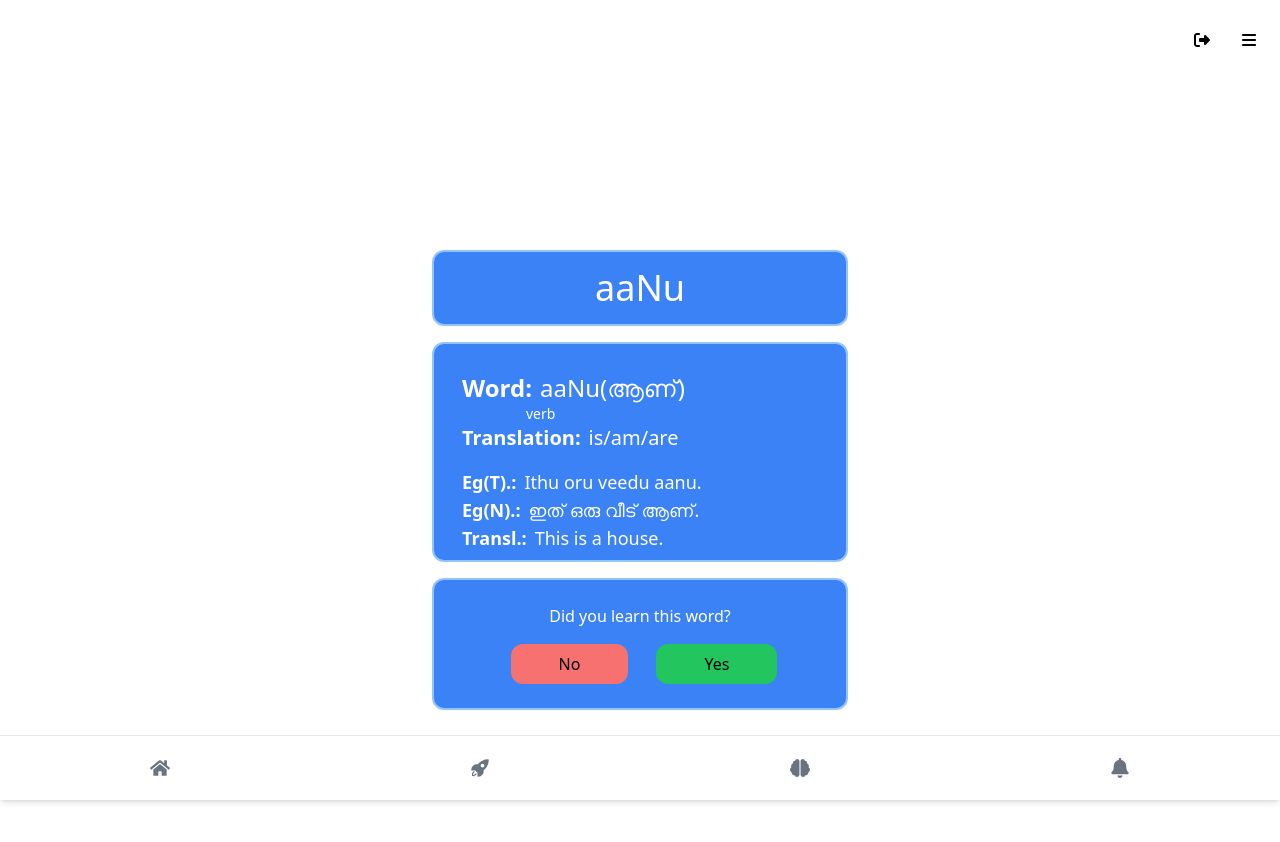
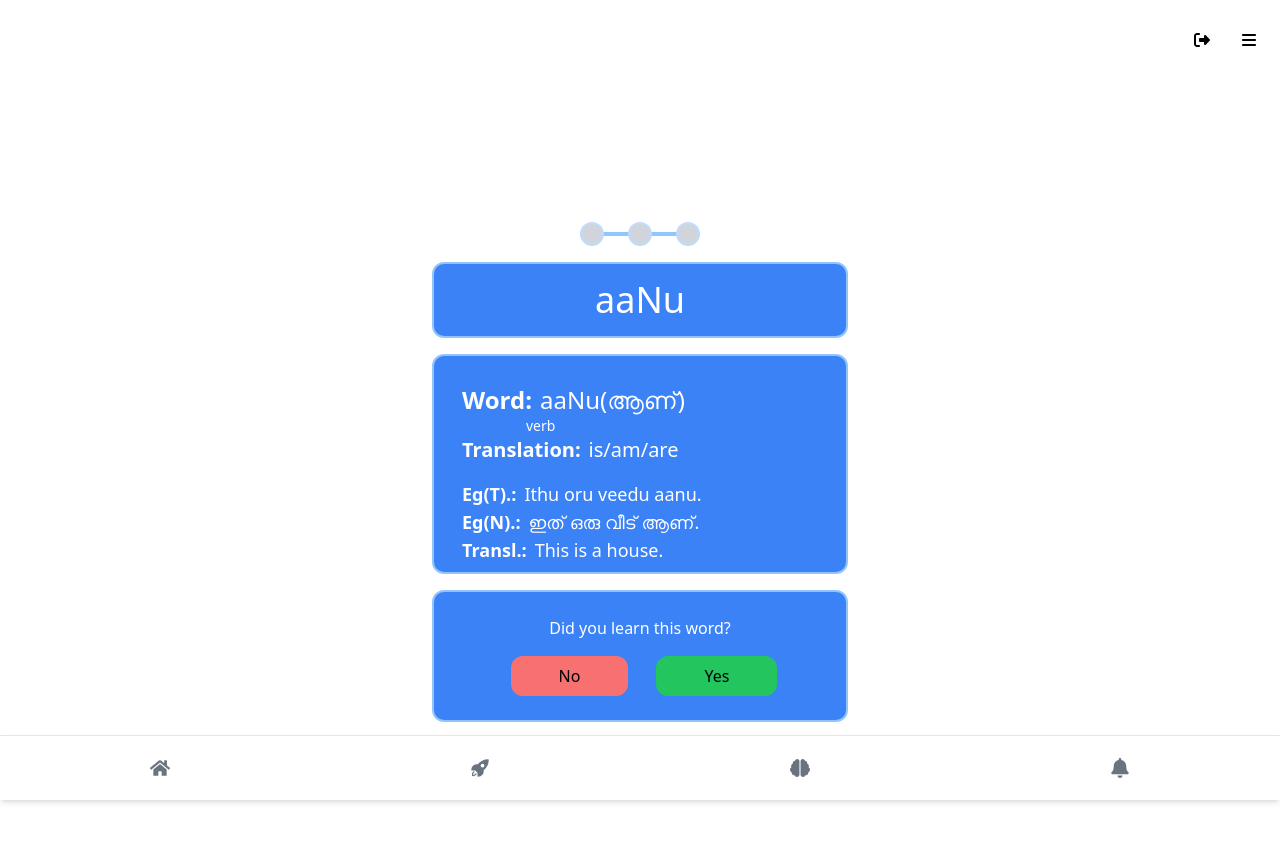
Before and after one commit to sachinkmohan/em-vocab-trainer, a React (Vite) app: page /start-words-game in a window 1280 px wide. Shown: the top 842 px of the page. Built offline with nearby package versions, Linux system fonts and the light colour scheme; no server answers.

Commit message:
EMV-130 - Add DotProgressBar component and integrate into LearnWordsGame;

```diff
--- a/package.json
+++ b/package.json
@@ -7,7 +7,7 @@
     "testEnvironment": "jsdom"
   },
   "scripts": {
-    "dev": "vite",
+    "dev": "vite --port 6180",
     "build": "tsc -b && vite build",
     "lint": "eslint . --ext ts,tsx --report-unused-disable-directives --max-warnings 0",
     "preview": "vite preview",
--- a/src/components/games/LearnWords/LearnWordsGame.tsx
+++ b/src/components/games/LearnWords/LearnWordsGame.tsx
@@ -5,6 +5,7 @@ import { Word } from "../../../interfaces/Word";
 import { db } from "../../../utils/firebaseConfig";
 import { doc, collection, addDoc } from "firebase/firestore";
 import { ToastContainer, toast } from "react-toastify";
+import DotProgressBar from "../../progress-bar/DotProgressBar";
 
 const LearnWordsGame = () => {
   const [userID, setUserID] = useState<string | null>(null);
@@ -12,6 +13,8 @@ const LearnWordsGame = () => {
   const [currentWordIndex, setCurrentWordIndex] = useState(0);
   const [words, setWords] = useState<Word[]>([]);
   const [learnedWords, setLearnedWords] = useState<string[]>([]);
+  const [currentProgressStep, setCurrentProgressStep] = useState(0);
+  const totalProgressSteps = 3;
 
   useEffect(() => {
     const fetchLearnedWords = JSON.parse(
@@ -36,6 +39,9 @@ const LearnWordsGame = () => {
     toast.success("Saved for eternal brilliance!", {
       position: "top-right",
     });
+
+    incrementDotProgressBar();
+
     if (!userID) {
       console.error("User ID not available");
       return;
@@ -54,6 +60,9 @@ const LearnWordsGame = () => {
     toast.success("Taking a pass? You’re still winning!", {
       position: "top-right",
     });
+
+    incrementDotProgressBar();
+
     if (currentWordIndex === words.length - 1) {
       navigate("/learn-words-end-screen");
     } else {
@@ -61,7 +70,7 @@ const LearnWordsGame = () => {
     }
   };
 
-  const addLearnedWordsToDB = async (WordId: string): Promise<void> => {
+  const addLearnedWordsToDB = async (wordId: string): Promise<void> => {
     try {
       const userDocRef = doc(db, "users", userID ?? "");
       const learnedA1WordsCollectionRef = collection(
@@ -72,22 +81,28 @@ const LearnWordsGame = () => {
       );
 
       await addDoc(learnedA1WordsCollectionRef, {
-        WordId,
+        WordId: wordId,
         learnedOn: new Date().toISOString(),
       });
       console.log("Added to fireDB");
-      addToLocalStorage(WordId);
+      addToLocalStorage(wordId);
     } catch (e) {
       console.error("Error adding learned words", e);
     }
   };
 
-  const addToLocalStorage = (WordId: string): void => {
+  const addToLocalStorage = (wordId: string): void => {
     const learnedWords = JSON.parse(
       localStorage.getItem("learnedWordsID") ?? "[]"
     );
-    learnedWords.push(WordId);
+    learnedWords.push(wordId);
     localStorage.setItem("learnedWordsID", JSON.stringify(learnedWords));
+  };
+
+  const incrementDotProgressBar = () => {
+    setCurrentProgressStep((prev) =>
+      prev < totalProgressSteps ? prev + 1 : prev
+    );
   };
 
   const selectedWord = words[currentWordIndex];
@@ -97,7 +112,12 @@ const LearnWordsGame = () => {
   }
 
   return (
+    <div>
       <div className=" min-h-screen flex flex-col items-center justify-center">
+        <DotProgressBar
+          currentStep={currentProgressStep}
+          totalSteps={totalProgressSteps}
+        />
         <div className="text-center w-full max-w-md">
           <h1 className="text-4xl text-white m-4 p-4 border-2 border-blue-300 bg-blue-500 rounded-xl">
             {selectedWord.word.inTranslit}
@@ -177,6 +197,7 @@ const LearnWordsGame = () => {
         </div>
         <ToastContainer />
       </div>
+    </div>
   );
 };
 
--- /dev/null
+++ b/src/components/progress-bar/DotProgressBar.tsx
@@ -0,0 +1,26 @@
+// Define the props as an interface instead of a constant object
+interface StepProps {
+  currentStep: number;
+  totalSteps: number;
+}
+
+const DotProgressBar = ({ currentStep, totalSteps }: StepProps) => {
+  return (
+    <div className="relative flex items-center">
+      <div className="absolute left-3 right-3 h-1 bg-blue-300"></div>
+      {Array.from({ length: totalSteps }).map((_, index) => (
+        <div
+          //eslint-disable-next-line
+          key={`step-dot-${index}`}
+          className={`z-10 mx-3 w-6 h-6 rounded-full ${
+            index < currentStep
+              ? "bg-blue-500"
+              : "bg-gray-300 border-2 border-blue-200"
+          }`}
+        ></div>
+      ))}
+    </div>
+  );
+};
+
+export default DotProgressBar;
```
Also changed, not shown: 1 other file (tests, documents, lock files or other folders). Lines whose indentation alone changed are shown as unchanged.
